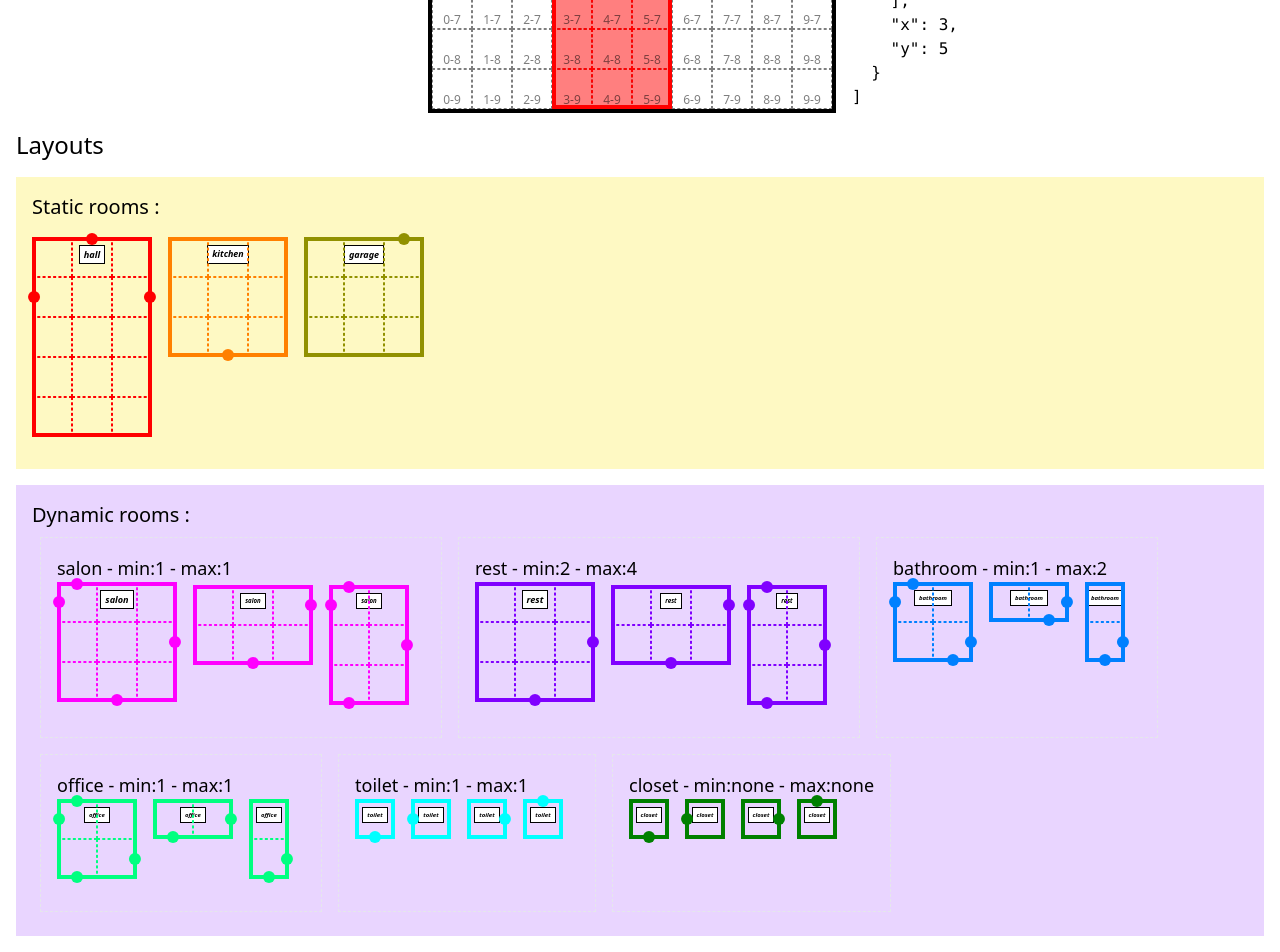
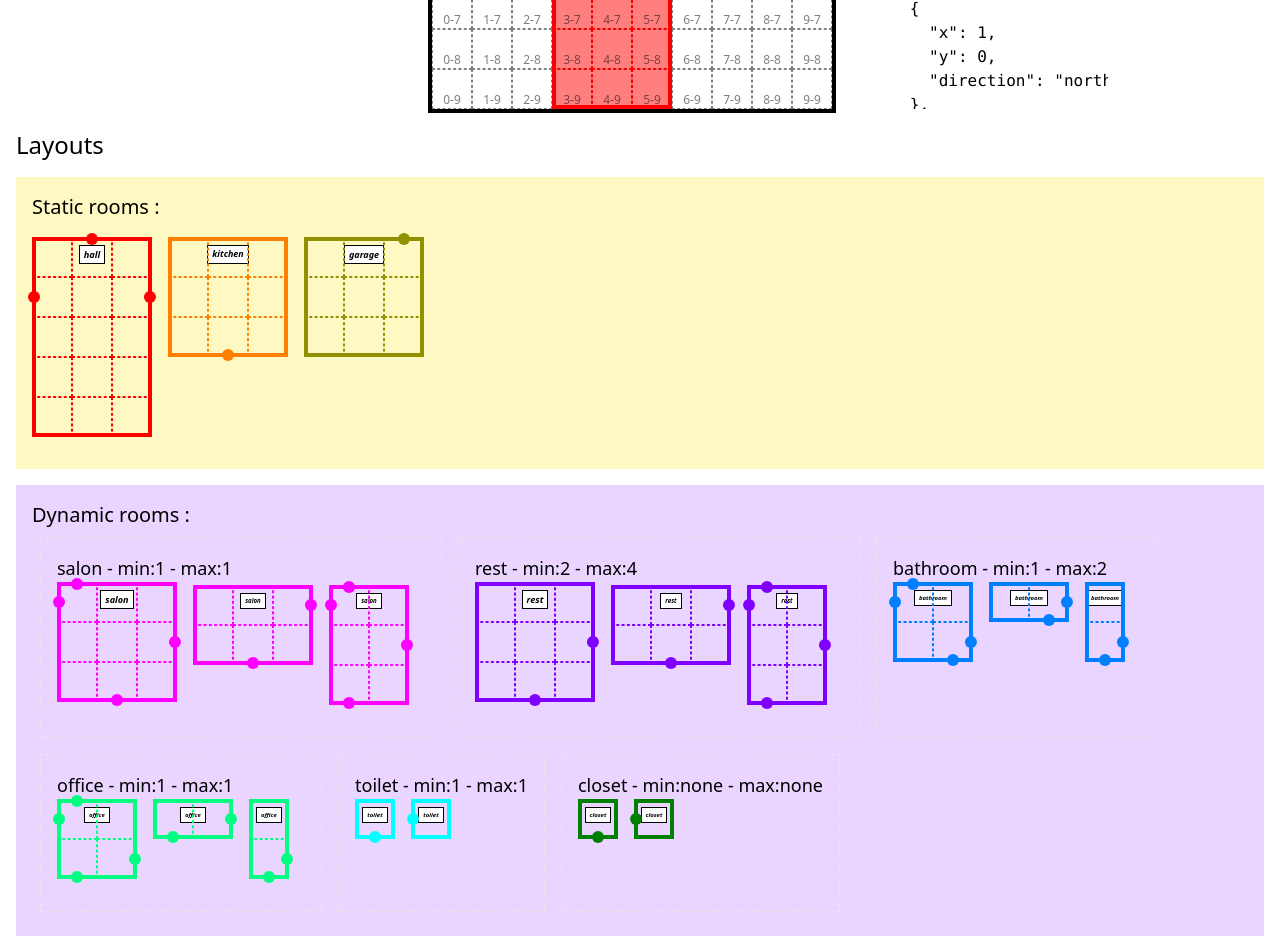
Before and after one commit to gmirmand/manor-generator, a Vue app: page / in a window 1280 px wide. Shown: the part 428-1380 px from the top of the page. Built offline with nearby package versions, Linux system fonts and the light colour scheme.

Commit message:
:sparkles: add access selector

```diff
--- a/src/assets/rooms.js
+++ b/src/assets/rooms.js
@@ -194,6 +194,39 @@
         direction: "east",
       }
     ]
+  },
+  {
+    width: 2,
+    deep: 1,
+    x: 2,
+    y: 0,
+    access: [{
+      x: 1,
+      y: 0,
+      direction: "east",
+    }]
+  },
+  {
+    width: 2,
+    deep: 1,
+    x: 5,
+    y: 0,
+    access: [{
+      x: 0,
+      y: 0,
+      direction: "west",
+    }]
+  },
+  {
+    width: 1,
+    deep: 1,
+    x: 9,
+    y: 5,
+    access: [{
+      x: 0,
+      y: 0,
+      direction: "south",
+    }]
   },
 ];
 
@@ -511,28 +544,6 @@
         },
       ]
     },
-    {
-      width: 1,
-      deep: 1,
-      access: [
-        {
-          direction: "east",
-          x: 0,
-          y: 0,
-        },
-      ]
-    },
-    {
-      width: 1,
-      deep: 1,
-      access: [
-        {
-          direction: "north",
-          x: 0,
-          y: 0,
-        },
-      ]
-    },
   ],
   minInstances: 1,
   maxInstances: 1,
@@ -564,28 +575,6 @@
         },
       ]
     },
-    {
-      width: 1,
-      deep: 1,
-      access: [
-        {
-          direction: "east",
-          x: 0,
-          y: 0,
-        },
-      ]
-    },
-    {
-      width: 1,
-      deep: 1,
-      access: [
-        {
-          direction: "north",
-          x: 0,
-          y: 0,
-        },
-      ]
-    },
   ],
 }
 
--- a/src/components/ManorGeneration.vue
+++ b/src/components/ManorGeneration.vue
@@ -155,7 +155,7 @@
     },
     generateDynamics() {
       const placedRooms = [];
-      const promises = [];
+
       // delete existing dynamic rooms
       this.rooms = this.rooms
           .filter((room) => {
@@ -176,25 +176,33 @@
       dynamicSlots.sort(() => Math.random() - 0.5);
 
       // we place the dynamic slots
-      dynamicSlots.forEach((slot, index) => {
-        promises.push(
-            new Promise((resolve) => {
+      const slotsPromises = dynamicSlots.map((slot) => new Promise((resolve) => {
+        // we place the slot
         setTimeout(() => {
-                this.addInfo(`Starting process for slot ${slot.width}x${slot.deep}_${slot.x}-${slot.y}`, "blue");
-
-                // we place the slot
           this.addRoom({
+                ...slot,
                 name: `slot ${slot.width}x${slot.deep}_${slot.x}-${slot.y}`,
                 overlay: true,
+                access: slot.access?.map((accessPoint) => {
+                  return { ...accessPoint, isUsed: false }
+                }),
                 color: "purple",
-                      ...slot,
               }, `slot ${slot.width}x${slot.deep}_${slot.x}-${slot.y} - static room - slot`)
               .then(() => {
+                resolve(slot);
+              })
+        }, this.demo / 3 * dynamicSlots.indexOf(slot))
+      }));
+
+      Promise.all(slotsPromises)
+          .then((slots) => {
+            const roomsPromises = slots.map((slot) => new Promise((resolve) => {
               setTimeout(() => {
-                        this.addInfo(`Checking rooms for slot ${slot.width}x${slot.deep}_${slot.x}-${slot.y}`, "green");
-
+                const dynamicsRoomsAndMirrored = this.roomsDynamic.map((room) => {
+                  return [room, this.mirroringRoom(room)];
+                }).flat();
                 // we check rooms fitting the slot
-                        const roomsFitting = this.roomsDynamic.filter((room) => {
+                const roomsFitting = dynamicsRoomsAndMirrored.filter((room) => {
                   return room.width === slot.width && room.deep === slot.deep && this.testRoomWithSlot(room, slot);
                 });
 
@@ -221,7 +229,8 @@
                 const placeableRooms = roomsFittingNotMin.length ? roomsFittingNotMin : roomsFittingNotMaxed;
 
                 if (placeableRooms.length === 0) {
-                          this.addInfo(`no room found for slot ${slot.width}x${slot.deep}_${slot.x}-${slot.y}`, "red");
+                  this.addStep(`no room found for slot ${slot.width}x${slot.deep}_${slot.x}-${slot.y}`, "red");
+                  resolve();
                 } else {
                   // we pick a random room in placeableRooms
                   const placedRoom = placeableRooms[Math.floor(Math.random() * placeableRooms.length)];
@@ -232,40 +241,42 @@
                     ...placedRoom,
                     x: slot.x,
                     y: slot.y,
-                          }, `pick room ${placedRoom.name} - dynamic room - slot`);
+                  }, `pick room ${placedRoom.name} - dynamic room - slot`).then(() => {
+                    resolve();
+                  })
                 }
+              }, this.demo / 3 * slots.indexOf(slot))
+            }));
 
-                        resolve();
-                      }, this.demo / dynamicSlots.length / 2)
-                    });
-              }, this.demo / dynamicSlots.length / 2 * index)
-            })
-        )
-      });
-
-
-      Promise.all(promises)
+            Promise.all(roomsPromises)
+                .then(() => {
+                  // we define slots access
+                  // with setTimout and addStep, it's a promise that wait 1s to see the evolution
+                  this.addStep(`Define slots access`, "blue")
+                      .then(() => {
+                        this.defineSlotsAccess().then(() => {
+                          this.addStep(`Slots access defined`, "blue")
                               .then(() => {
                                 this.end();
                               })
+                        })
+                      })
+                })
+          })
     },
 
-    // it's a promise that wait 1s to see the evolution
-    addRoom: async function (room, message) {
-      return new Promise((resolve) => {
-        this.addInfo(message, room.color);
-
-        setTimeout(() => {
-          this.rooms.push(room);
-          this.$nextTick(() => {
-            this.$refs["rooms-log"].scrollTop = this.$refs["rooms-log"].scrollHeight;
+    mirroringRoom(room) {
+      return {
+        ...room,
+        mirroring: true,
+        access: room.access.map((accessPoint) => {
+          return {
+            ...accessPoint,
+            x: room.width - accessPoint.x - 1,
+            direction: accessPoint.direction === "west" ? "east" : accessPoint.direction === "east" ? "west" : accessPoint.direction,
+          }
         })
-
-          setTimeout(() => {
-            resolve();
-          }, this.demo - this.demo / 3)
-        }, this.demo / 3)
-      })
+      }
     },
     testRoomWithSlot(room, slot) {
       if (room.width === slot.width && room.deep === slot.deep) {
@@ -281,18 +292,76 @@
         return false;
       }
     },
+    defineSlotsAccess() {
+      return new Promise((resolve) => {
+        // we delete dynamic slots (room with overlay) access that don't match the associated room access
+        const promises = [];
+
+        this.rooms
+            .forEach((room, index) => {
+              if (room.overlay) {
+                // Nous obtenons la salle associée.
+                const associatedRoom = this.rooms.find((roomAssociated) => {
+                  return roomAssociated.x === room.x && roomAssociated.y === room.y && !roomAssociated.overlay;
+                });
+
+                room.access
+                    .forEach((slotAccessPoint) => {
+                      promises.push(new Promise((resolve) => {
+                        setTimeout(() => {
+                          slotAccessPoint.isUsed = associatedRoom?.access.some((associatedAccessPoint) => {
+                            return slotAccessPoint.x === associatedAccessPoint.x && slotAccessPoint.y === associatedAccessPoint.y && slotAccessPoint.direction === associatedAccessPoint.direction;
+                          });
+
+                          this.addInfo(`slot ${room.width}x${room.deep}_${room.x}-${room.y} access ${slotAccessPoint.x}-${slotAccessPoint.y} ${slotAccessPoint.direction} is ${slotAccessPoint.isUsed ? 'used' : 'not used'}`)
+
+                          resolve();
+                        }, this.demo / 3 * index)
+                      }))
+                    });
+              }
+            });
+
+        Promise.all(promises)
+            .then(() => {
+              resolve();
+            })
+      });
+    },
+    addStep(message, color = "white") {
+      return new Promise((resolve) => {
+        setTimeout(() => {
+          this.addInfo(message, color);
+          this.$nextTick(() => {
+            this.$refs.logs.scrollTop = this.$refs.logs.scrollHeight;
+          })
+          resolve();
+        }, this.demo / 3)
+      })
+    },
+    addRoom(room, message) {
+      return new Promise((resolve) => {
+        setTimeout(() => {
+          this.rooms.push(room);
+          this.addStep(message, room.color)
+              .then(() => {
+                resolve();
+              })
+        }, this.demo / 3)
+      })
+    },
     addInfo(message, color = "white") {
       this.infos.push({
         message,
         color,
-      })
-
+      });
       this.$nextTick(() => {
         this.$refs.logs.scrollTop = this.$refs.logs.scrollHeight;
       })
     },
     end() {
       // we unchecked the demo in the parent
+      console.log("end")
       this.$emit("update:canRegenerate", true);
     },
   },
@@ -368,6 +437,7 @@
               :color="room.color"
               :overlay="room.overlay"
               :access="room.access"
+              :mirroring="room.mirroring"
           />
         </transition-group>
       </div>
--- a/src/components/RoomGeneration.vue
+++ b/src/components/RoomGeneration.vue
@@ -12,6 +12,7 @@
     color: String,
     overlay: Boolean,
     access: Array,
+    mirroring: Boolean,
   }
 })
 </script>
@@ -30,9 +31,9 @@
             ">
     <span
         class="mt-2"
-        :class="{'bg-white font-bold border border-black p-1': !overlay}"
+        :class="{'bg-white font-bold border border-black p-1 text-center': !overlay}"
     >
-      {{ name }}
+      {{ name }} {{ mirroring ? '[mirroring]' : '' }}
     </span>
 
     <template v-for="xSlot in width">
@@ -62,14 +63,14 @@
             left: `${(accessPoint.x) * 40}px`,
             justifyContent: accessPoint.direction === 'west' ? 'flex-start' : accessPoint.direction === 'east' ? 'flex-end' : 'center',
             alignItems: accessPoint.direction === 'north' ? 'flex-start' : accessPoint.direction === 'south' ? 'flex-end' : 'center',
-            zIndex: 10,
+            zIndex: overlay ? 20 : 10,
             }"
       >
         <div
-            class="rounded-full w-3 h-3 transform"
+            class="rounded-full w-3 h-3 transform transition-all"
             :style="{
-          background: overlay ? 'black' : color,
-          outline: !overlay ? 'none' : '4px solid',
+          background: overlay ? 'transparent' : color,
+          outline: !overlay ? 'none' : accessPoint.isUsed ? '4px solid' : '2px solid',
           outlineColor: color,
           transform: accessPoint.direction === 'south' ? 'translateY(33%)' : accessPoint.direction === 'north' ? 'translateY(-33%)' : accessPoint.direction === 'west' ? 'translateX(-33%)' : 'translateX(33%)',
         }"/>
```
Lines whose indentation alone changed are shown as unchanged.
